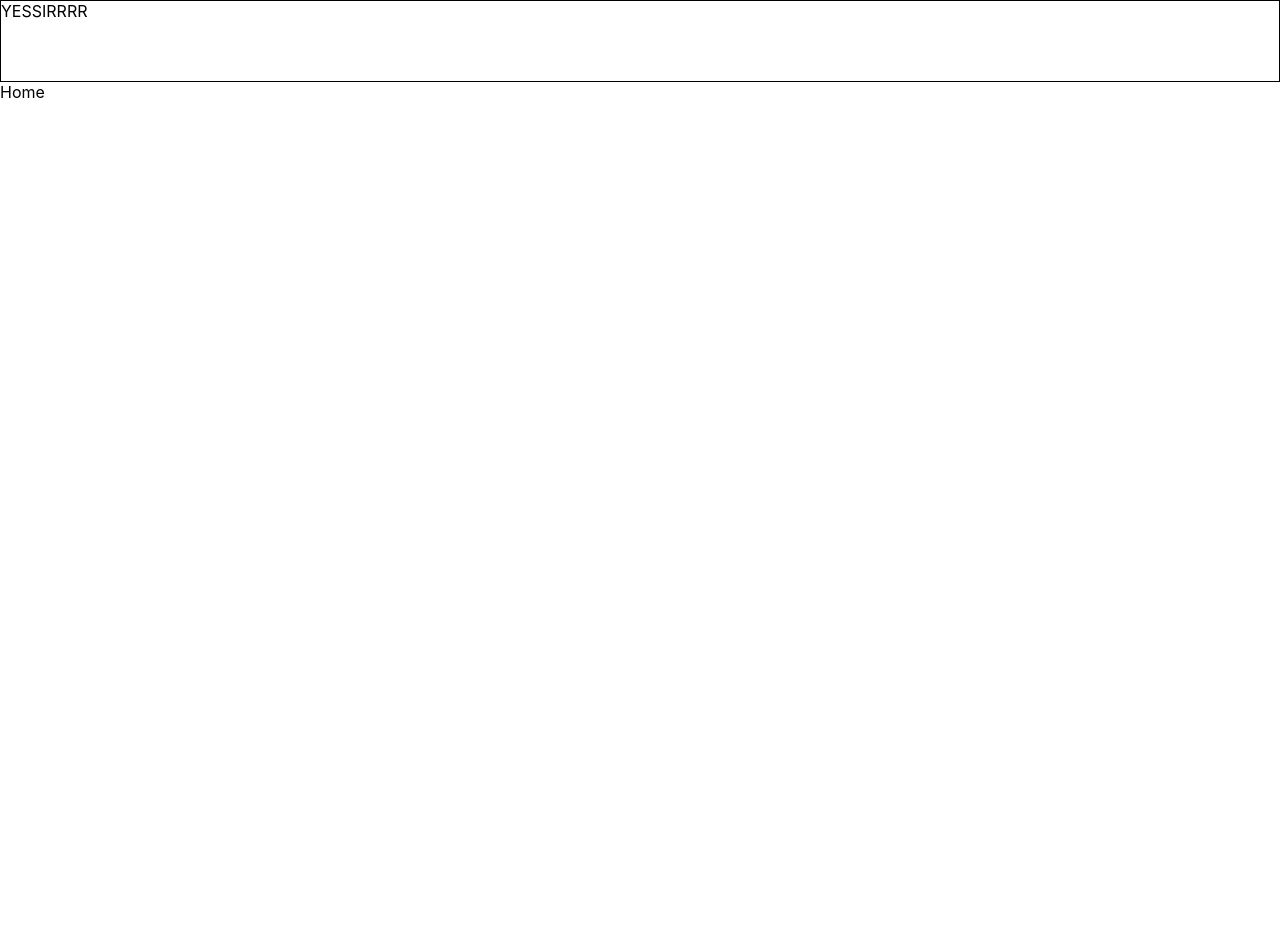
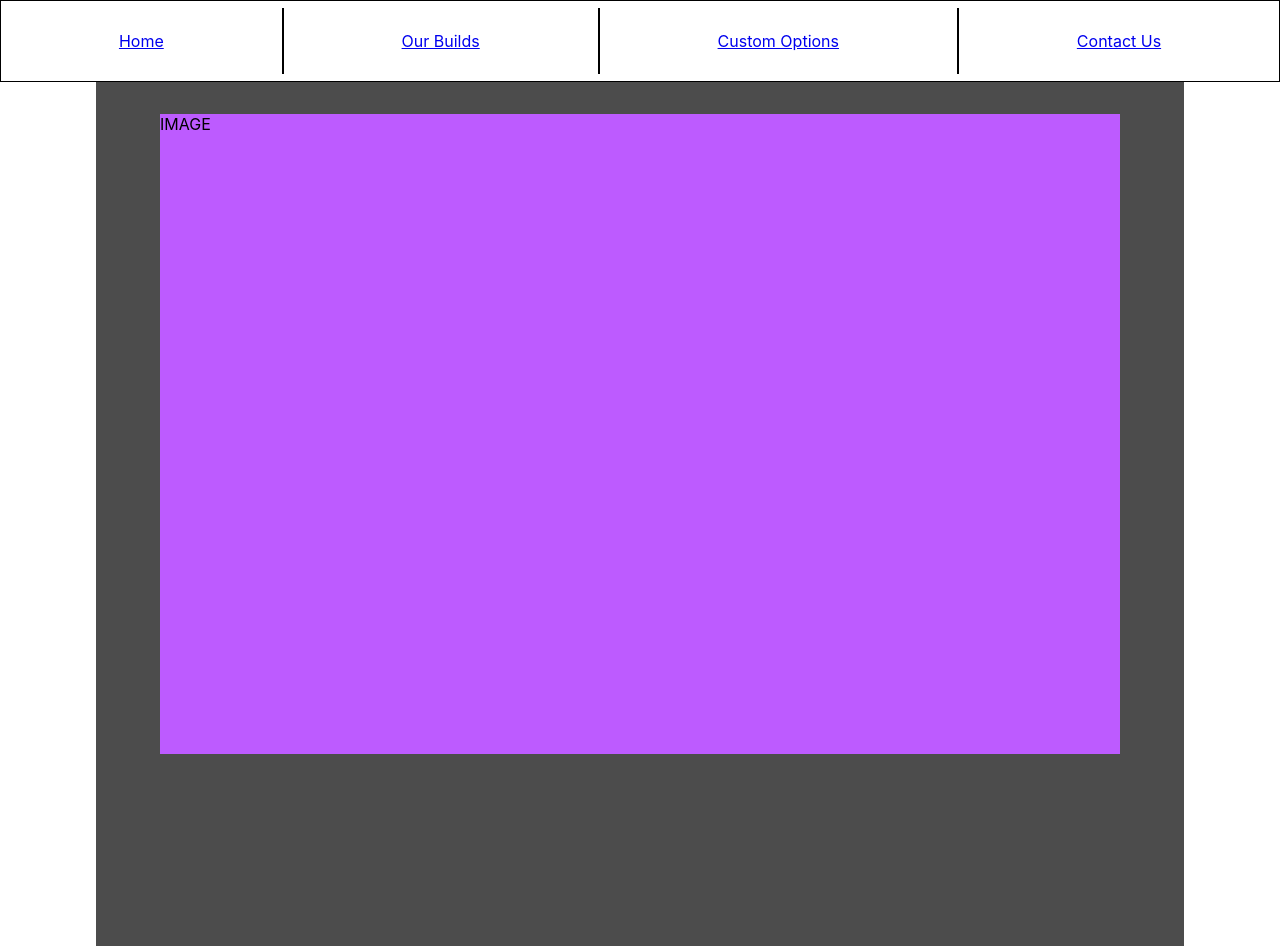
Before and after one commit to TuckTuckC/pc-customs---care, a React (Create React App) app: page / in a window 1280 px wide. Before the commit the page ends 800 px from the top, so only its background shows below. Built offline with nearby package versions, Linux system fonts and the light colour scheme.

Commit message:
adds some styling to the homepage

```diff
--- /dev/null
+++ b/src/Components/Home/Home.css
@@ -0,0 +1,22 @@
+.Home {
+    display: flex;
+    flex-direction: row;
+    width: 100%;
+    justify-content: center;
+}
+
+.hero {
+    display: flex;
+    flex-direction: column;
+    align-items: center;
+    width: 80%;
+    height: 50rem;
+    background-color: #4c4c4c;
+    padding: 2rem;
+}
+
+.best-pc {
+    background-color: #bd5bff;
+    height: 40rem;
+    width: 60rem;
+}
--- a/src/Components/Home/Home.js
+++ b/src/Components/Home/Home.js
@@ -1,8 +1,13 @@
-import React from 'react'
+import React from 'react';
+import './Home.css';
 
 function Home() {
   return (
-    <div>Home</div>
+    <div className='Home'>
+        <div className='hero'>
+            <div className='best-pc'>IMAGE</div>
+        </div>
+    </div>
   )
 }
 
--- a/src/Components/Navbar/Navbar.css
+++ b/src/Components/Navbar/Navbar.css
@@ -1,4 +1,24 @@
 .Navbar {
+    display: flex;
+    align-items: center;
+    justify-content: space-evenly;
     border: 0.1rem solid black;
     height: 5rem;
 }
+
+.Navbar > div {
+    height: 80%;
+    border: 0.1rem solid black;
+}
+
+.Navbar > a {
+    display: flex;
+    align-items: center;
+    justify-content: center;
+    flex-grow: 1;
+    height: 100%;
+}
+
+.Navbar > a:hover {
+    cursor: pointer;
+}
--- a/src/Components/Navbar/Navbar.js
+++ b/src/Components/Navbar/Navbar.js
@@ -1,10 +1,17 @@
 import React from 'react'
 import './Navbar.css';
+import {Link} from 'react-router-dom';
 
 function Navbar() {
   return (
     <div className='Navbar'>
-        YESSIRRRR
+        <Link to="/">Home</Link>
+        <div></div>
+        <Link to="/">Our Builds</Link>
+        <div></div>
+        <Link to="/">Custom Options</Link>
+        <div></div>
+        <Link to="/">Contact Us</Link>
     </div>
   )
 }
```
